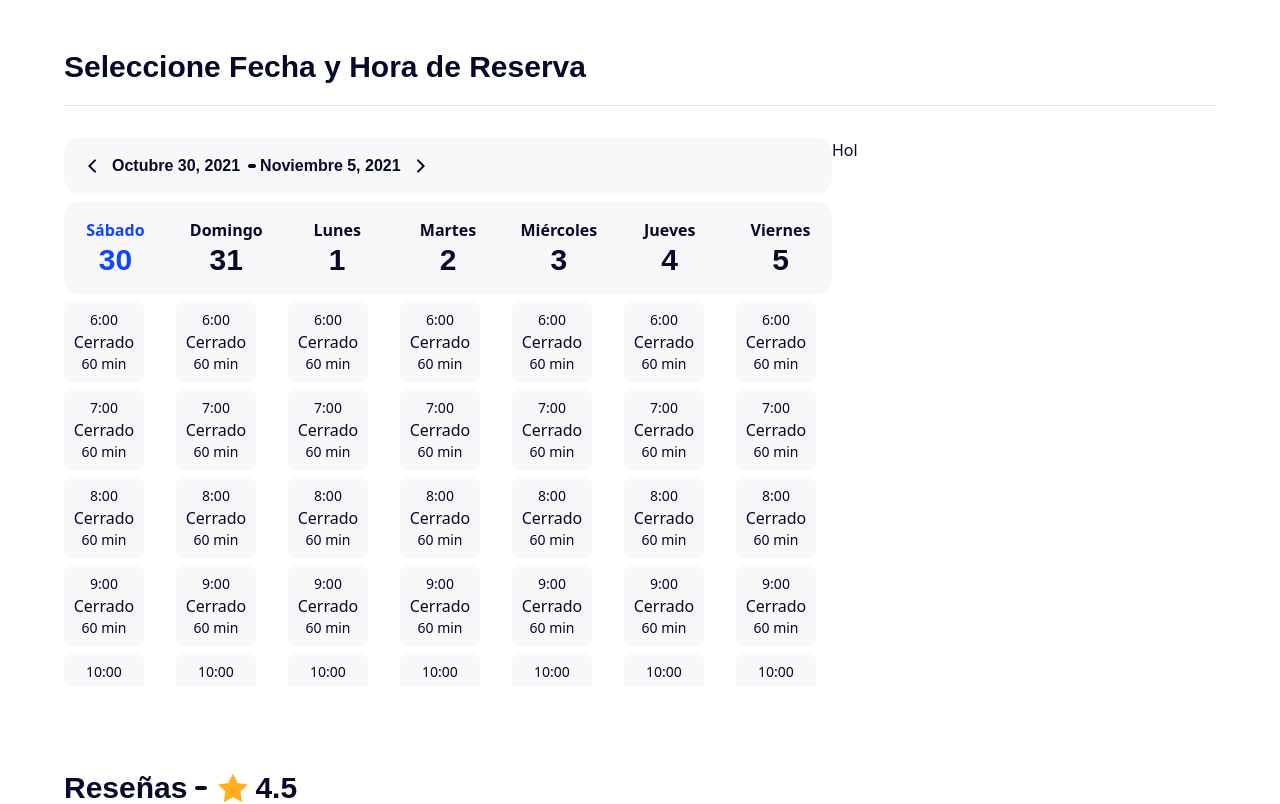
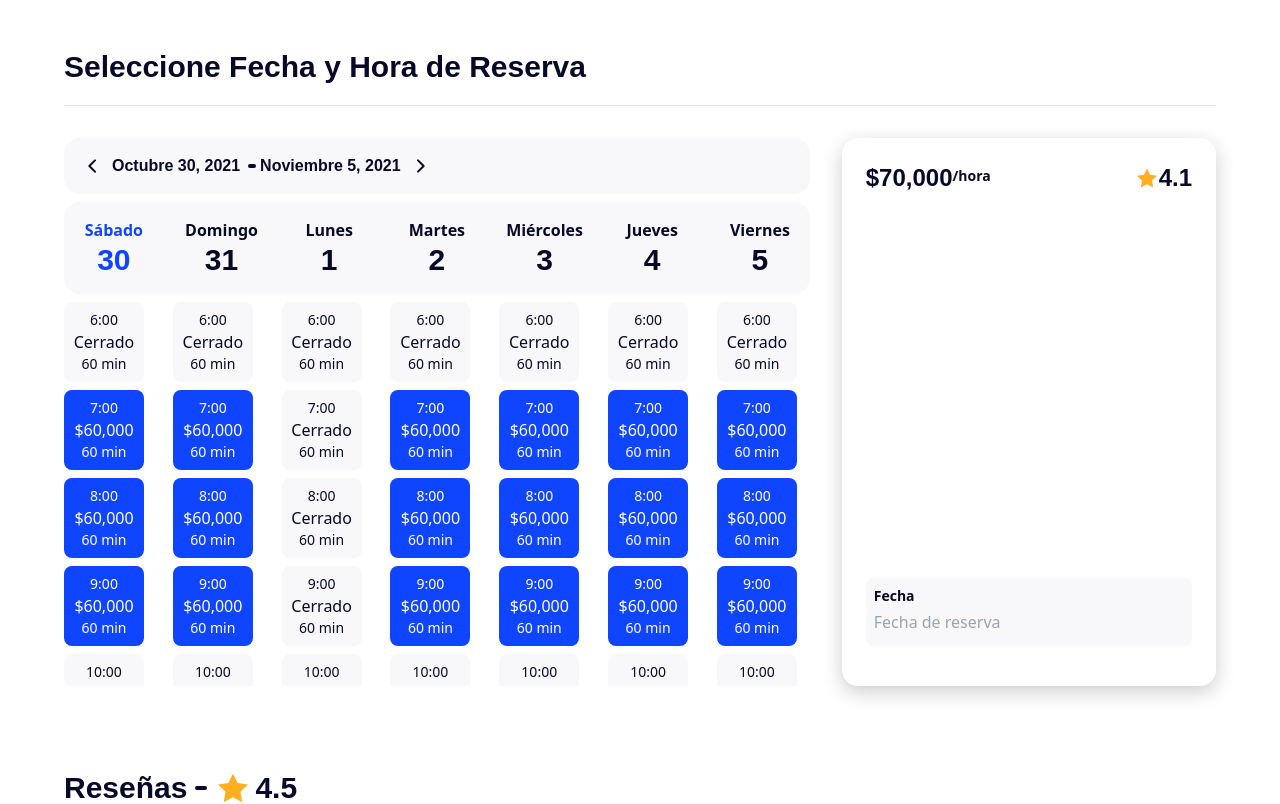
Before and after one commit to ProyectW/arenation, a React (Create React App) app: page /arenas/selected in a window 1280 px wide. Shown: the part 900-1704 px from the top of the page. Built offline with nearby package versions, Linux system fonts and the light colour scheme.

Commit message:
Terminado de maquetar el calendario para SelectedArena, a falta de funcionalidades [requiere definir logica de negocio y Modelamiento de datos]

```diff
--- a/src/components/Schedule/SelectedArenaSchedule.js
+++ b/src/components/Schedule/SelectedArenaSchedule.js
@@ -1,6 +1,8 @@
 import { ReactComponent as ChevronIcon } from "../../assets/img/chevronLeftIcon.svg";
 import { MonthDayYear, getDayOfWeek } from "../../utils/Fecha";
 import useDateSwiper from "../../utils/CustomHooks/useDateSwiper";
+import { ReactComponent as IconStar } from "../../assets/img/iconStar.svg";
+import { Input } from "../../components/Controls/Input";
 export default function SelectedArenaSchedule(props) {
     const { rangeDate, moveAWeekToPast, moveAWeekToFuture } = useDateSwiper(
         new Date()
@@ -19,15 +21,37 @@ export default function SelectedArenaSchedule(props) {
                         moveAWeekToPast={moveAWeekToPast}
                         moveAWeekToFuture={moveAWeekToFuture}
                     />
-                    <div className="flex flex-col min-w-max overflow-x-auto">
+                    <div className="flex flex-col w-full overflow-x-auto">
                         <ScheduleDayContainer rangeDate={rangeDate} />
                         <ScheduleTimeContainer
                             rangeDate={rangeDate}
                             scheduleData={props.schedule}
+                            pricesData={props.prices}
                         />
                     </div>
                 </div>
-                <div className="w-full lg:w-1/3">Hol</div>
+                <div className="w-full flex flex-col lg:w-1/3 shadow-DropDown md:ml-8 p-6 rounded-2xl justify-between">
+                    <div className="flex justify-between items-center">
+                        <div className="flex items-start">
+                            <h3>{`$${"70,000"}`}</h3>
+                            <span className="text-sm font-semibold pt-1">
+                                /hora
+                            </span>
+                        </div>
+                        <div className="flex items-center">
+                            <IconStar className="fill-current text-warning" />
+                            <h3>{`${4.1}`}</h3>
+                        </div>
+                    </div>
+                    <div className="flex flex-col py-4">
+                        <Input
+                            color="secondary-light"
+                            label="Fecha"
+                            placeholder="Fecha de reserva"
+                            readOnly
+                        />
+                    </div>
+                </div>
             </div>
         </div>
     );
@@ -86,28 +110,73 @@ function ScheduleTimeContainer(props) {
     };
     return (
         <div className="rounded-lg grid grid-cols-7 gap-4 min-w-max max-h-96 overflow-y-auto">
-            {getListDatesFromRange(props.rangeDate).map((date, i) => (
+            {getListDatesFromRange(props.rangeDate).map((date) => (
                 <div
-                    key={i}
+                    key={date.getDay()}
                     className="grid grid-flow-row gap-2 justify-center items-center w-max"
                 >
                     {getArrayByRange(initialTime, endTime).map(
                         (element, idx) => (
-                            <div className="text-center bg-secondary-light text-secondary-dark p-2 w-20 rounded-lg">
-                                <p className="text-sm">
-                                    {toString(element).length > 1
-                                        ? `${element}:00`
-                                        : `0${element}:00`}
-                                </p>
-                                <p>{"Cerrado"}</p>
-                                <p className="text-sm">{"60 min"}</p>
-                            </div>
+                            <TimeCard
+                                timeElement={element}
+                                key={idx}
+                                timeElementData={
+                                    props.scheduleData[date.getDay()]
+                                }
+                                dayOfWeek={date.getDay()} //En la UI el primer dia es Lunes (pos 0)
+                                pricesData={props.pricesData}
+                            />
                         )
                     )}
                 </div>
             ))}
         </div>
     );
+}
+
+function TimeCard(props) {
+    if (
+        props.timeElementData.serviceState &&
+        props.timeElementData.serviceHours.includes(props.timeElement)
+    ) {
+        return (
+            <div
+                className="text-center bg-primary-500 text-white p-2 w-20 rounded-lg"
+                key={props.key}
+            >
+                <p className="text-sm">
+                    {toString(props.timeElement).length > 1
+                        ? `${props.timeElement}:00`
+                        : `0${props.timeElement}:00`}
+                </p>
+                <p>
+                    {`$${Intl.NumberFormat("en-US").format(
+                        getPrice(
+                            props.pricesData,
+                            props.dayOfWeek,
+                            props.timeElement
+                        )
+                    )}`}
+                </p>
+                <p className="text-sm">{"60 min"}</p>
+            </div>
+        );
+    } else {
+        return (
+            <div
+                className="text-center bg-secondary-light text-secondary-dark p-2 w-20 rounded-lg"
+                key={props.key}
+            >
+                <p className="text-sm">
+                    {toString(props.timeElement).length > 1
+                        ? `${props.timeElement}:00`
+                        : `0${props.timeElement}:00`}
+                </p>
+                <p>{"Cerrado"}</p>
+                <p className="text-sm">{"60 min"}</p>
+            </div>
+        );
+    }
 }
 
 function getListDatesFromRange(rangeDate) {
@@ -133,3 +202,23 @@ function isToday(date) {
         currentDate.getDate() === date.getDate()
     );
 }
+
+function getPrice(pricesData, dayOfWeek, timeOfDay) {
+    console.log("DayOfWeek " + dayOfWeek + "\nTimeOfDay" + timeOfDay);
+    let price = 0;
+    if (pricesData.isFixedPrice) {
+        price = pricesData.fixedPrice;
+    } else {
+        pricesData.priceSchedule.forEach((priceScheduleObj) => {
+            if (
+                priceScheduleObj.dayOfWeek.includes(dayOfWeek) &&
+                priceScheduleObj.hoursOfDay.includes(timeOfDay)
+            ) {
+                console.log(typeof priceScheduleObj.price);
+                price = priceScheduleObj.price;
+            }
+        });
+    }
+
+    return price;
+}
--- a/src/pages/SelectedArena.js
+++ b/src/pages/SelectedArena.js
@@ -52,7 +52,7 @@ export default class SelectedArena extends React.Component {
                             "Lorem ipsum dolor sit amet, consectetur adipiscing elit.",
                     },
                 ],
-                sechedule: [
+                schedule: [
                     {
                         dayOfWeek: 0,
                         serviceHours: [7, 8, 9, 16, 17, 18, 19, 20, 21, 22],
@@ -60,7 +60,7 @@ export default class SelectedArena extends React.Component {
                     },
                     {
                         dayOfWeek: 1,
-                        serviceHours: [18, 19, 20, 21, 23],
+                        serviceHours: [18, 19, 20, 21, 22, 23],
                         serviceState: true,
                     },
                     {
@@ -70,25 +70,41 @@ export default class SelectedArena extends React.Component {
                     },
                     {
                         dayOfWeek: 3,
-                        serviceHours: ["01:00", "02:00"],
+                        serviceHours: [7, 8, 9, 16, 17, 18, 19, 20, 21, 22],
                         serviceState: true,
                     },
                     {
                         dayOfWeek: 4,
-                        serviceHours: ["01:00", "02:00"],
+                        serviceHours: [7, 8, 9, 16, 17, 18, 19, 20, 21, 22],
                         serviceState: true,
                     },
                     {
                         dayOfWeek: 5,
-                        serviceHours: ["01:00", "02:00"],
+                        serviceHours: [7, 8, 9, 16, 17, 18, 19, 20, 21, 22],
                         serviceState: true,
                     },
                     {
                         dayOfWeek: 6,
-                        serviceHours: ["01:00", "02:00"],
+                        serviceHours: [7, 8, 9, 16, 17, 18, 19, 20, 21, 22],
                         serviceState: true,
                     },
                 ],
+                prices: {
+                    priceSchedule: [
+                        {
+                            dayOfWeek: [0, 1, 2, 3, 4, 5, 6],
+                            hoursOfDay: [18, 19, 20, 21, 22, 23],
+                            price: 70000.0,
+                        },
+                        {
+                            dayOfWeek: [0, 2, 3, 4, 5, 6],
+                            hoursOfDay: [7, 8, 9, 16, 17],
+                            price: 60000.0,
+                        },
+                    ],
+                    isFixedPrice: false,
+                    fixedPrice: 25000.0,
+                },
             },
         };
     }
@@ -118,6 +134,7 @@ export default class SelectedArena extends React.Component {
                 />
                 <SelectedArenaSchedule
                     schedule={this.state.arenaData.schedule}
+                    prices={this.state.arenaData.prices}
                 />
                 <ArenaReview
                     score={this.state.arenaData.score}
```
